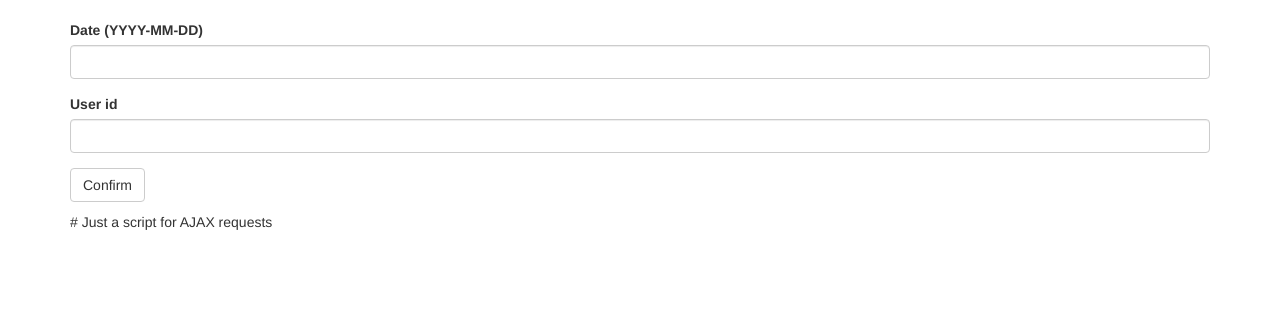
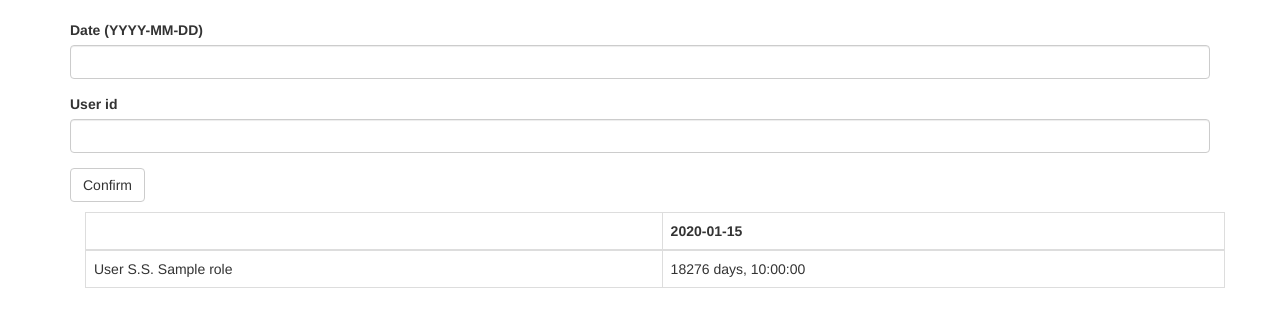
Before and after one commit to Hofsiedge/Access-system, a Flask app: page /history in a window 1280 px wide. Shown: the part 52-379 px from the top of the page. Run offline with Flask 2, Linux system fonts and the light colour scheme; a user stored in the database is signed in; tables that the repository leaves empty hold one stand-in row (values such as "Sample post"); some libraries are stand-ins or nearby versions.

Commit message:
simple history representation

```diff
--- a/app/main/views.py
+++ b/app/main/views.py
@@ -16,7 +16,13 @@ def index():
 @login_required
 def show_table():
     form = DBForm()
-    return render_template('show_table.html', form=form)
+    history = {}
+    for i in TimeInside.query.all():
+        if i.user in history:
+            history[i.user].append(i)
+        else:
+            history[i.user] = [i]
+    return render_template('show_table.html', form=form, history=history, days=[i for i in list(history.values())[0]])
 
 # TODO
 @main.route('/table', methods=['POST'])
@@ -44,7 +50,7 @@ def admin_tab():
         PC_form.date.data = ''
         PC_form.time.data = ''
         return redirect(url_for('main.admin_tab'))
-    return render_template('admin_tab.html', tables=[Day, User, Role, Class, Passing],
+    return render_template('admin_tab.html', tables=[Day, User, Role, Class, Passing, TimeInside],
                            user_quantity=len(User.query.all()), passing_create_form=PC_form)
 
 commands = {
--- a/app/models.py
+++ b/app/models.py
@@ -296,14 +296,13 @@ class Passing(db.Model):
     date = db.Column(db.Date, db.ForeignKey('days.date'))
     time = db.Column(db.DateTime)
 
-    # TODO: Check
     @staticmethod
     def create_passing(user_id, day, time=None):
         """ Register passing """
         assert user_id is not None
         user = User.query.get(user_id)
         if time is None:
-            time = datetime.datetime(2018, 1, 1, *datetime.datetime.now().timetuple()[3:6])
+            time = datetime.datetime(*datetime.datetime.now().timetuple())
         if type(time) is not datetime.time:
             time = datetime.datetime(2018, 1, 1, *time)
         if day is None:
@@ -334,7 +333,8 @@ class Day(db.Model):
 
     def save_day(self):
         """ Compute total_inside for each user at the last day and save it """
-        pass
+        TimeInside.compute_total_inside(day=self)
+        self.create_day(self.date + datetime.timedelta(days=1))
 
     def __repr__(self):
         return str(self.date)
--- a/app/templates/show_table.html
+++ b/app/templates/show_table.html
@@ -19,8 +19,30 @@
 
 </p>
 
-# Just a script for AJAX requests
-<script>
+<div class="container">
+<table id="history_table" class="table table-bordered table-hover">
+    <thead>
+    <tr>
+        <th></th>
+        {% for day in days %}
+        <th>{{ day.day }}</th>
+        {% endfor %}
+    </tr>
+    </thead>
+    <tbody>
+    {% for user in history %}
+    <tr>
+        <td>{{ user }}</td>
+        {% for day in history[user] %}
+        <td> {{ day.total_inside }} </td>
+        {% endfor %}
+    </tr>
+    {% endfor %}
+    </tbody>
+</table>
+</div>
+
+<script> // Just a script for AJAX requests
     $(document).ready(function() {
         $('form').submit(function (e) {
             var url = "{{ url_for('main.get_DB') }}"; // send the form data here.
@@ -29,8 +51,10 @@
                 url: url,
                 data: $('form').serialize(), // serializes the form's elements.
                 success: function (data) {
+                    //
                     document.getElementById("bar").innerHTML = data.data.message;
                     console.log(data)  // display the returned data in the console.
+                    //
                 }
             });
             e.preventDefault(); // block the traditional submission of the form.
```
